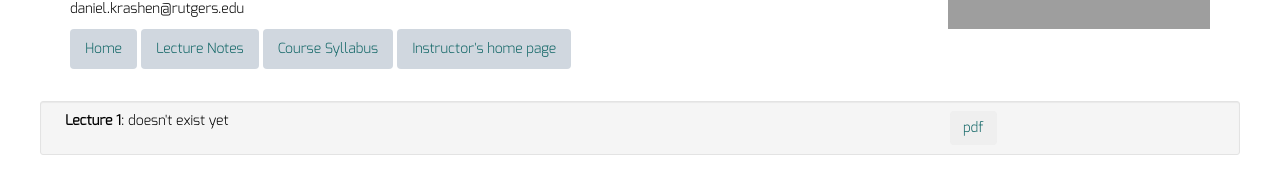
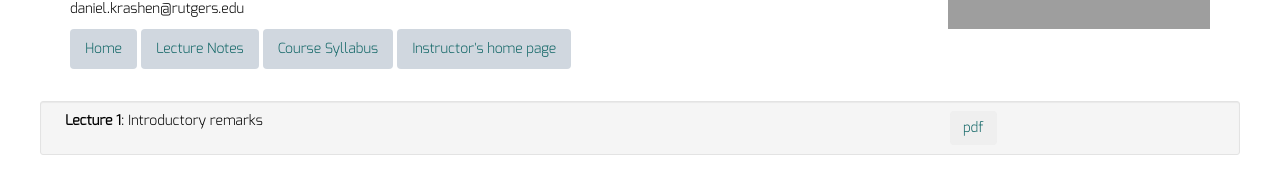
Before and after one commit to dkrashen/probability, a Jekyll site: the page built from lectures/index.html, in a window 1280 px wide. Shown: the part 151-345 px from the top of the page. Built offline with Jekyll 4.4.1, drawn with Linux system fonts in a browser that asks for light colours; nearby versions of some CDN libraries; grey boxes are pictures that could not be loaded.

Commit message:
add lecture 1

```diff
--- a/_data/lectures.yml
+++ b/_data/lectures.yml
@@ -1,3 +1,3 @@
 - title: "Lecture 1"
-  filename: ""
-  description: "doesn't exist yet"
+  filename: "lecture1.pdf"
+  description: "Introductory remarks"
```
Also changed, not shown: 1 other file.
